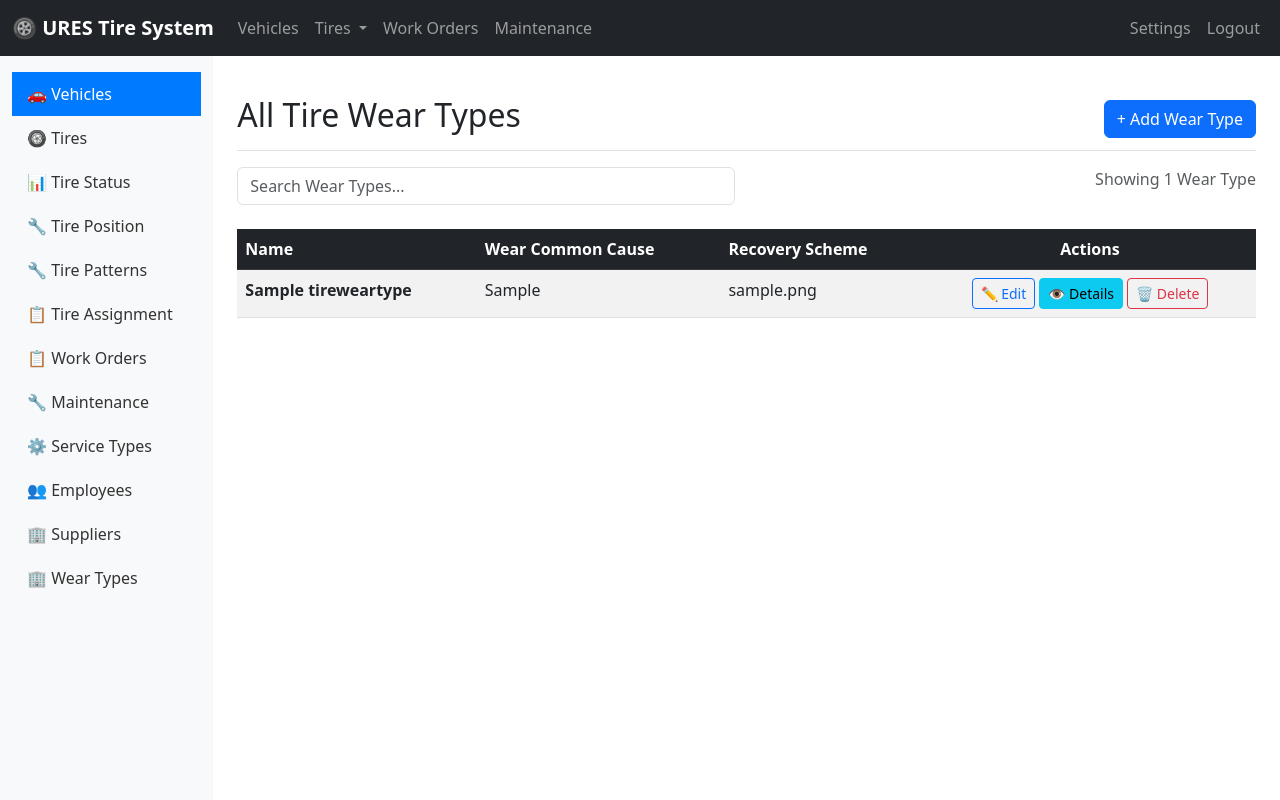
After one commit to Volcanicfire771/NoscoDB, a Django app: page /tire-wear-type/ in a window 1280 px wide. The commit adds this page. Run offline with Django 5.2, Linux system fonts and the light colour scheme; tables that the repository leaves empty hold one stand-in row (values such as "Sample post").

Commit message:
Implemented CRUD for TireWearType model

```diff
--- a/tires/templates/base/base.html
+++ b/tires/templates/base/base.html
@@ -150,6 +150,12 @@
                     </a>
                 </li>
 
+                <li class="nav-item">
+                    <a class="nav-link" href="{% url 'tire_wear_type_list' %}">
+                        🏢 Wear Types
+                    </a>
+                </li>
+
 
             </ul>
         </div>
--- /dev/null
+++ b/tires/templates/tire_wear_type/tire_wear_type_list.html
@@ -0,0 +1,253 @@
+{% extends 'base/base.html' %}
+
+{% block title %}Wear Types - URES System{% endblock %}
+
+{% block page_title %}All Tire Wear Types{% endblock %}
+
+{% block page_actions %}
+    <button class="btn btn-primary" data-bs-toggle="modal" data-bs-target="#createModal">
+        + Add Wear Type
+    </button>
+{% endblock %}
+
+{% block content %}
+
+
+
+    <!-- Filter Form
+    <form method="get" action="{% url 'vehicle_list' %}" class="mb-4">
+        <div class="row g-3 align-items-end">
+            <div class="col-md-3">
+                <label class="form-label">Status</label>
+                <select name="status_filter" class="form-control">
+                    <option value="">All Statuses</option>
+                    <option value="ACTIVE" {% if status_filter == "ACTIVE" %}selected{% endif %}>Active</option>
+                    <option value="INACTIVE" {% if status_filter == "INACTIVE" %}selected{% endif %}>Inactive</option>
+                    <option value="MAINTENANCE" {% if status_filter == "MAINTENANCE" %}selected{% endif %}>Under Maintenance</option>
+                </select>
+            </div>
+
+            <div class="col-md-3">
+                <label class="form-label">Vehicle Type</label>
+                <select name="type_filter" class="form-control">
+                    <option value="">All Types</option>
+                    <option value="TRUCK" {% if type_filter == "TRUCK" %}selected{% endif %}>Truck</option>
+                    <option value="TRAILER" {% if type_filter == "TRAILER" %}selected{% endif %}>Trailer</option>
+                    <option value="BUS" {% if type_filter == "BUS" %}selected{% endif %}>Bus</option>
+                    <option value="VAN" {% if type_filter == "VAN" %}selected{% endif %}>Van</option>
+                </select>
+            </div>
+
+            <div class="col-md-3">
+                <label class="form-label">Year</label>
+                <input type="number" name="year_filter" value="{{ year_filter }}"
+                       placeholder="Filter by year" class="form-control" min="1990" max="2030">
+            </div>
+
+            <div class="col-md-3">
+                <button type="submit" class="btn btn-primary">Apply Filters</button>
+                <a href="{% url 'vehicle_list' %}" class="btn btn-secondary">Clear</a>
+            </div>
+        </div>
+    </form> -->
+
+    <!-- Active Filters Display -->
+    <!-- {% if status_filter or type_filter or year_filter %}
+    <div class="alert alert-info d-flex justify-content-between align-items-center">
+        <div>
+            <strong>Active Filters:</strong>
+            {% if status_filter %}
+                <span class="badge bg-primary">Status: {{ status_filter }}</span>
+            {% endif %}
+            {% if type_filter %}
+                <span class="badge bg-primary">Type: {{ type_filter }}</span>
+            {% endif %}
+            {% if year_filter %}
+                <span class="badge bg-primary">Year: {{ year_filter }}</span>
+            {% endif %}
+        </div>
+        <a href="{% url 'vehicle_list' %}" class="btn btn-sm btn-outline-danger">Clear All</a>
+    </div>
+    {% endif %} -->
+
+    <!-- Search Box -->
+    <div class="row mb-4">
+        <div class="col-md-6">
+            <input type="text" placeholder="Search Wear Types..." id="searchInput" class="form-control" onkeyup="tableSearch()">
+        </div>
+        <div class="col-md-6 text-end">
+            <span class="text-muted">
+                Showing {{ wearTypes.count }} Wear Type{{ wearTypes.count|pluralize }}
+            </span>
+        </div>
+    </div>
+
+    <!-- Wear Types Table -->
+    <div class="table-responsive">
+        <table class="table table-striped table-hover">
+            <thead class="table-dark">
+                <tr>
+                    <th>Name</th>
+                    <th>Wear Common Cause</th>
+                    <th>Recovery Scheme</th>
+                    <th style="text-align:center;">Actions</th>
+                </tr>
+            </thead>
+            <tbody>
+                {% for type in wearTypes %}
+                    <tr id="row-{{ type.id }}">
+                        <td><strong>{{ type.name }}</strong></td>
+                        <td>{{ type.wear_common_cause }}</td>
+                        <td>{{ type.recovery_scheme }}</td>
+
+                        <td style="text-align:center;">
+                            <!-- Edit Button -->
+                            <button class="btn btn-sm btn-outline-primary" data-bs-toggle="modal" data-bs-target="#editModal-{{ type.id }}">
+                                ✏️ Edit
+                            </button>
+
+                            <!-- Details Button -->
+                            <button class="btn btn-sm btn-info" data-bs-toggle="modal" data-bs-target="#detailsModal-{{ type.id }}">
+                                👁️ Details
+                            </button>
+
+                            <!-- Delete Button -->
+                            <form method="post" action="{% url 'tire_wear_type_delete' type.id %}" style="display:inline;">
+                                {% csrf_token %}
+                                <button type="submit" class="btn btn-sm btn-outline-danger" onclick="return confirmDelete('Are you sure you want to delete vehicle {{ vehicle.license_plate }}?')">
+                                    🗑️ Delete
+                                </button>
+                            </form>
+                        </td>
+                    </tr>
+                {% empty %}
+                    <tr>
+                        <td colspan="6" class="text-center text-muted py-4">
+                            No Wear Types found. <a href="#" data-bs-toggle="modal" data-bs-target="#createModal">Add the first Wear Type</a>
+                        </td>
+                    </tr>
+                {% endfor %}
+            </tbody>
+        </table>
+    </div>
+
+    <!-- Create Wear Type Modal -->
+    <div class="modal fade" id="createModal" tabindex="-1">
+        <div class="modal-dialog">
+            <div class="modal-content">
+                <form method="post" action="{% url 'tire_wear_type_create' %}">
+                    {% csrf_token %}
+                    <div class="modal-header">
+                        <h5 class="modal-title">Add New Wear Type</h5>
+                        <button type="button" class="btn-close" data-bs-dismiss="modal"></button>
+                    </div>
+                    <div class="modal-body">
+                        <div class="mb-3">
+                            <label class="form-label">Name</label>
+                            <input type="text" name="name" class="form-control" required>
+                        </div>
+
+                        <div class="mb-3">
+                            <label class="form-label">Wear Common Cause</label>
+                            <input type="text" name="wear_common_cause" class="form-control" required>
+                        </div>
+
+                        <div class="mb-3">
+                            <label class="form-label">Recovery Scheme</label>
+                            <input type="text" name="recovery_scheme" class="form-control" required>
+                        </div>
+
+                    </div>
+                    <div class="modal-footer">
+                        <button type="submit" class="btn btn-success">Create Wear Type</button>
+                        <button type="button" class="btn btn-secondary" data-bs-dismiss="modal">Cancel</button>
+                    </div>
+                </form>
+            </div>
+        </div>
+    </div>
+
+    <!-- Edit and Details Modals for each wear type -->
+    {% for type in wearTypes %}
+        <!-- Edit Modal -->
+        <div class="modal fade" id="editModal-{{ type.id }}">
+            <div class="modal-dialog">
+                <div class="modal-content">
+                    <form method="post" action="{% url 'tire_wear_type_update' type.id %}">
+                        {% csrf_token %}
+                        <div class="modal-header">
+                            <h5 class="modal-title">Update Wear Type</h5>
+                            <button type="button" class="btn-close" data-bs-dismiss="modal"></button>
+                        </div>
+                        <div class="modal-body">
+                            <div class="mb-3">
+                                <label>Name</label>
+                                <input type="text" name="name"
+                                       value="{{ type.name }}" class="form-control">
+                            </div>
+                            <div class="mb-3">
+                                <label>Wear Common Cause</label>
+                                <input type="text" name="wear_common_cause"
+                                       value="{{ type.wear_common_cause }}" class="form-control">
+                            </div>
+                            <div class="mb-3">
+                                <label class="form-label">Recovery Scheme</label>
+                                <input type="text" name="recovery_scheme"value="{{ type.recovery_scheme }}" class="form-control" required>
+                            </div>
+
+                        <div class="modal-footer">
+                            <button type="submit" class="btn btn-success">Update Wear Type</button>
+                            <button type="button" class="btn btn-secondary" data-bs-dismiss="modal">Cancel</button>
+                        </div>
+                    </form>
+                </div>
+            </div>
+        </div>
+
+        <!-- Details Modal -->
+        <div class="modal fade" id="detailsModal-{{ type.id }}">
+            <div class="modal-dialog modal-lg">
+                <div class="modal-content">
+                    <div class="modal-header">
+                        <h5 class="modal-title">Wear Type Details - {{ type.name }}</h5>
+                        <button type="button" class="btn-close" data-bs-dismiss="modal"></button>
+                    </div>
+                    <div class="modal-body">
+                        <div class="row">
+                            <div class="col-md-6">
+                                <p><strong>Wear Common Cause:</strong> {{ type.wear_common_cause }}</p>
+                                <p><strong>Recovery Scheme:</strong> {{ type.recovery_scheme }}</p>
+                            </div>
+                        </div>
+                    </div>
+                    <div class="modal-footer">
+                        <button type="button" class="btn btn-secondary" data-bs-dismiss="modal">Close</button>
+                    </div>
+                </div>
+            </div>
+        </div>
+    {% endfor %}
+{% endblock %}
+
+{% block extra_js %}
+<script>
+    function tableSearch() {
+        let input = document.getElementById("searchInput");
+        let filter = input.value.toUpperCase();
+        let table = document.getElementsByClassName("table")[0];
+        let tr = table.getElementsByTagName("tr");
+
+        for (let i = 0; i < tr.length; i++) {
+            let td = tr[i].getElementsByTagName("td")[0];
+            if (td) {
+                let txtValue = td.textContent || td.innerText;
+                if (txtValue.toUpperCase().indexOf(filter) > -1) {
+                    tr[i].style.display = "";
+                } else {
+                    tr[i].style.display = "none";
+                }
+            }
+        }
+    }
+</script>
+{% endblock %}
--- a/tires/urls.py
+++ b/tires/urls.py
@@ -12,6 +12,9 @@ from .views.tire_status import *
 from .views.tires import *
 from .views.vehicles import *
 from .views.work_order import *
+from .views.tire_wear import *
+
+
 
 urlpatterns = [
     # Menu
@@ -70,6 +73,7 @@ urlpatterns = [
     path('tire-inspections/create/', tire_inspections_create, name='tire_inspections_create'),
     path('tire-inspections/update/<int:id>/', tire_inspections_update, name='tire_inspections_update'),
     path('tire-inspections/delete/<int:id>/', tire_inspections_delete, name='tire_inspections_delete'),
+    path("tire-inspections/bulk-update/", bulk_tire_update, name="bulk_tire_update"),
 
     # Tires URLS
     path('tires/', tires_list, name='tires_list'),
@@ -89,6 +93,10 @@ urlpatterns = [
     path('tire-assignment/update/<int:id>/', tire_assignment_update, name='tire_assignment_update'),
     path('tire-assignment/delete/<int:id>/', tire_assignment_delete, name='tire_assignment_delete'),
 
-    path("tire-inspections/bulk-update/", bulk_tire_update, name="bulk_tire_update"),
+    # Tire Assignment URLS
+    path('tire-wear-type/', tire_wear_type_list, name='tire_wear_type_list'),
+    path('tire-wear-type/create/', tire_wear_type_create, name='tire_wear_type_create'),
+    path('tire-wear-type/update/<int:id>/', tire_wear_type_update, name='tire_wear_type_update'),
+    path('tire-wear-type/delete/<int:id>/', tire_wear_type_delete, name='tire_wear_type_delete'),
 
 ]
--- /dev/null
+++ b/tires/views/tire_wear.py
@@ -0,0 +1,71 @@
+from django.shortcuts import render, get_object_or_404, redirect
+from django.contrib import messages
+from ..models import TireWearType
+
+# TireWearType Views --------------------------------------------------------------------------------------------------
+def tire_wear_type_list(request):
+    wearTypes = TireWearType.objects.all()
+
+    context = {
+        'wearTypes': wearTypes,
+    }
+    return render(request, 'tire_wear_type/tire_wear_type_list.html', context)
+
+def tire_wear_type_delete(request, id):
+    if request.method == 'POST':
+        wear_type = get_object_or_404(TireWearType, id=id)
+        wear_type.delete()
+        messages.success(request, 'Wear Type deleted successfully!')
+    return redirect('tire_wear_type_list')
+
+def tire_wear_type_create(request):
+    if request.method == 'POST':
+
+        # Get data from the form
+        name = request.POST.get('name')
+        cause = request.POST.get('wear_common_cause')
+        recovery_scheme = request.POST.get('recovery_scheme')
+        # Validations
+
+        # Validate license plate uniqueness
+        if TireWearType.objects.filter(name=name).exists():
+            messages.error(request, 'Wear Type already exists!')
+            return redirect('tire_wear_type_list')
+
+        # Create the wear type
+        wear_type = TireWearType.objects.create(
+            name=name,
+            wear_common_cause=cause,
+            recovery_scheme=recovery_scheme,
+        )
+
+        messages.success(request, 'Tire Wear created successfully!')
+
+    return redirect('tire_wear_type_list')
+
+def tire_wear_type_update(request, id):
+
+    wear_type = TireWearType.objects.get(id=id)
+    if request.method == 'POST':
+
+        new_name = request.POST.get('name')
+
+        # Validations
+
+        # Validate name uniqueness
+        if TireWearType.objects.filter(name=new_name).exclude(id=id).exists():
+            messages.error(request, 'Tire Wear Type already exists!')
+            return redirect('tire_wear_type_list')
+
+        # Update data
+        wear_type.name = new_name
+        wear_type.wear_common_cause = request.POST.get('wear_common_cause')
+        wear_type.recovery_scheme = request.POST.get('recovery_scheme')
+        # print(f"{new_name}::::{ request.POST.get('wear_common_cause')}::::{request.POST.get('recovery_scheme')}")
+
+
+        wear_type.save()
+
+        messages.success(request, 'Tire Wear Type updated successfully!')
+
+    return redirect('tire_wear_type_list')
```
